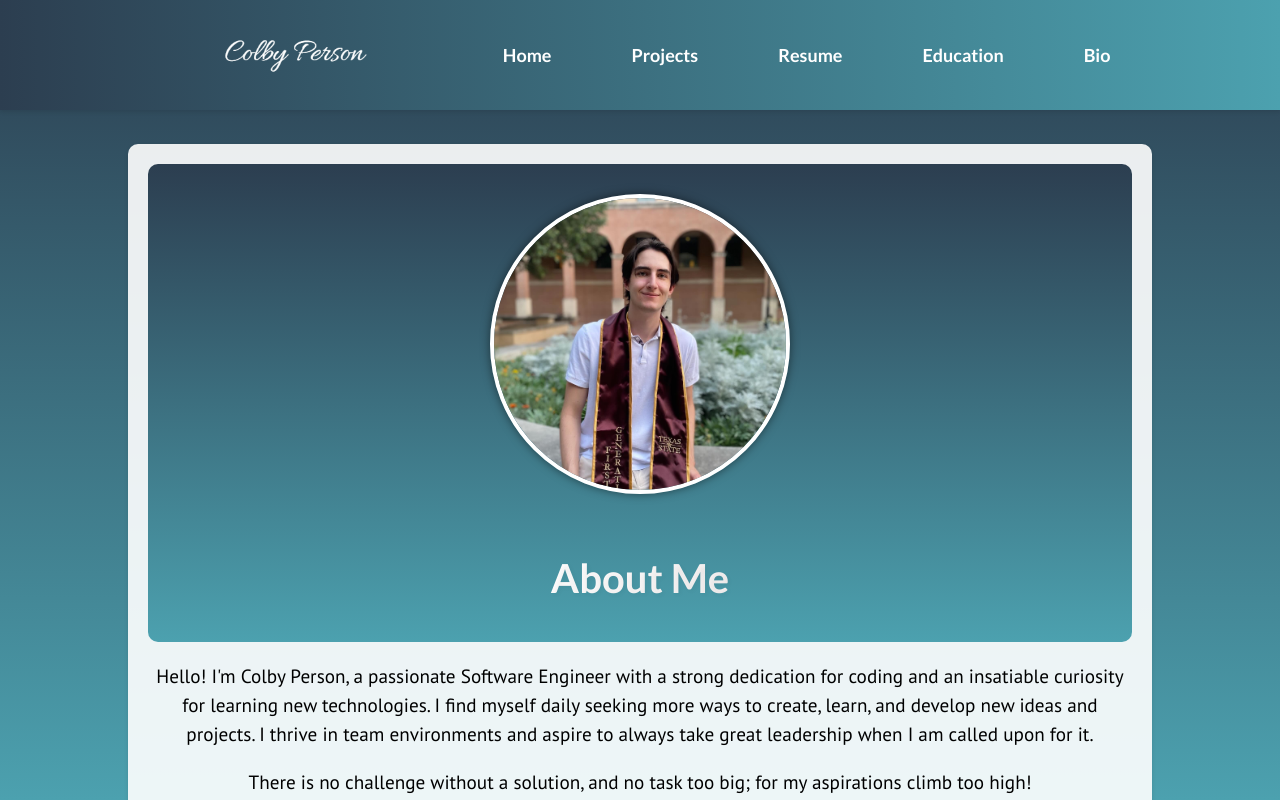
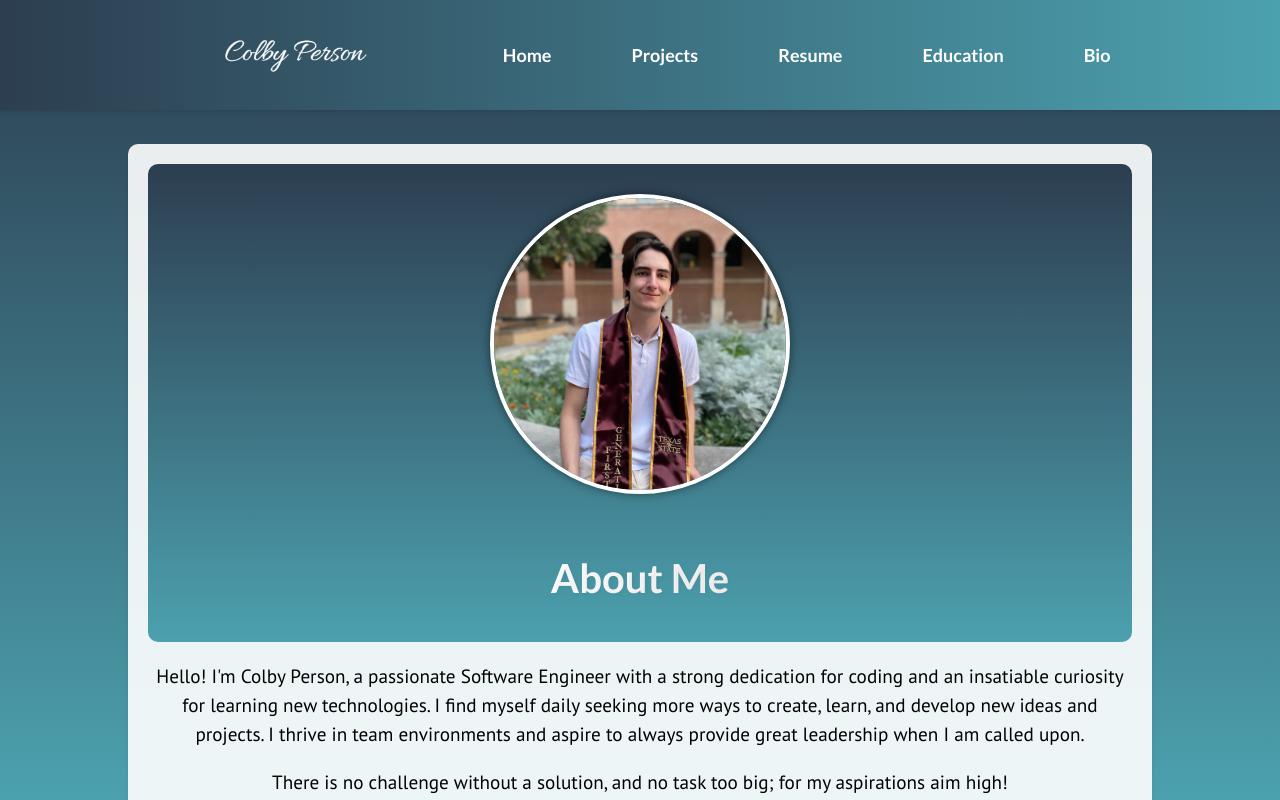
Before and after one commit to LetsGetRemixed/PersonalWebsite, a React (Create React App) app in the folder colby-person/: page /bio in a window 1280 px wide. Built offline with nearby package versions, Linux system fonts and the light colour scheme; a web font is replaced by a local one.

Commit message:
Bio update

```diff
--- a/colby-person/src/components/Bio/Bio.js
+++ b/colby-person/src/components/Bio/Bio.js
@@ -16,12 +16,11 @@ function Bio() {
                   Hello! I'm Colby Person, a passionate Software Engineer with a strong dedication for
                    coding and an insatiable curiosity for learning new technologies.
                   I find myself daily seeking more ways to create, learn, and develop new ideas and projects.
-                  I thrive in team environments and aspire to always take great leadership when I
-                  am called upon for it.
+                  I thrive in team environments and aspire to always provide great leadership when I am called upon.
               </p>
               <p className="bio-description">
               There is no challenge without a solution, and no task too big; for my aspirations
-                  climb too high!
+                  aim high!
               </p>
               <h2 className="section-title">Personal Motto: </h2>
               <p className="motto">"Strive to impress and be the best"</p>
```
